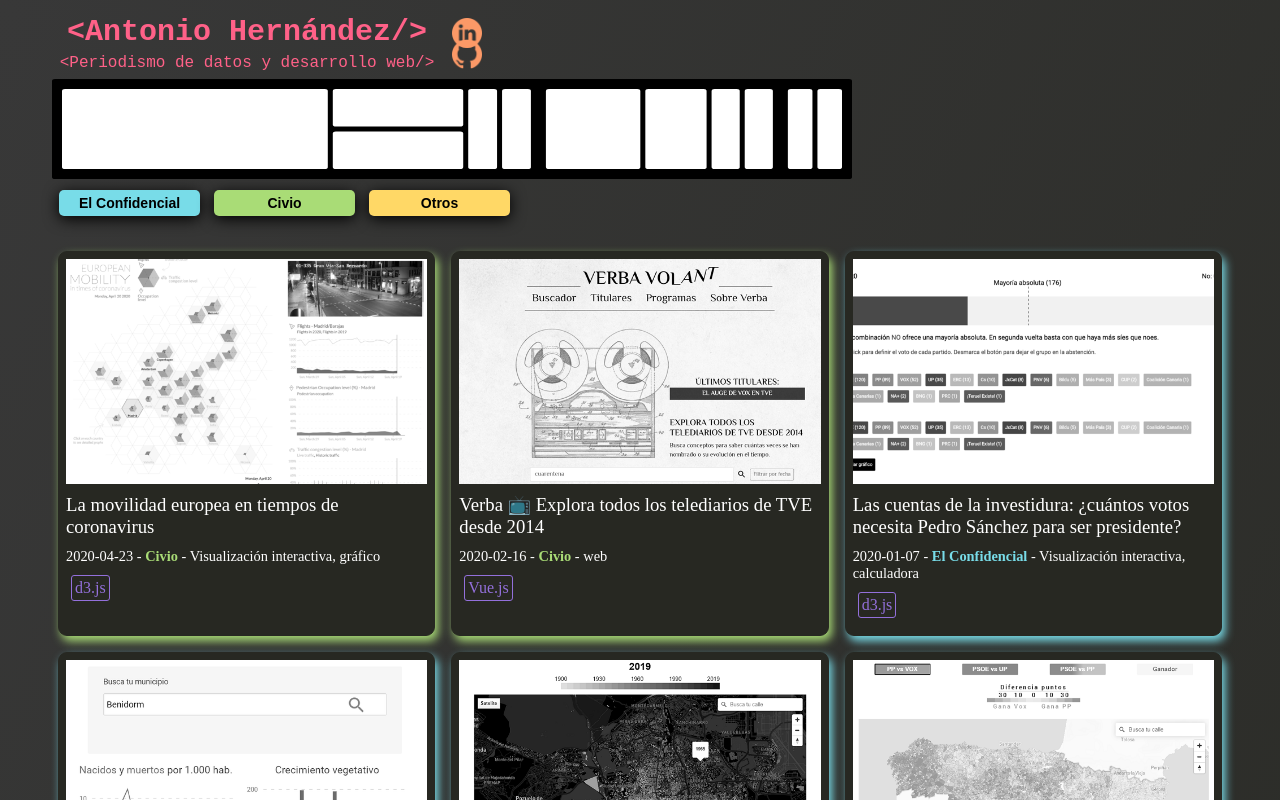
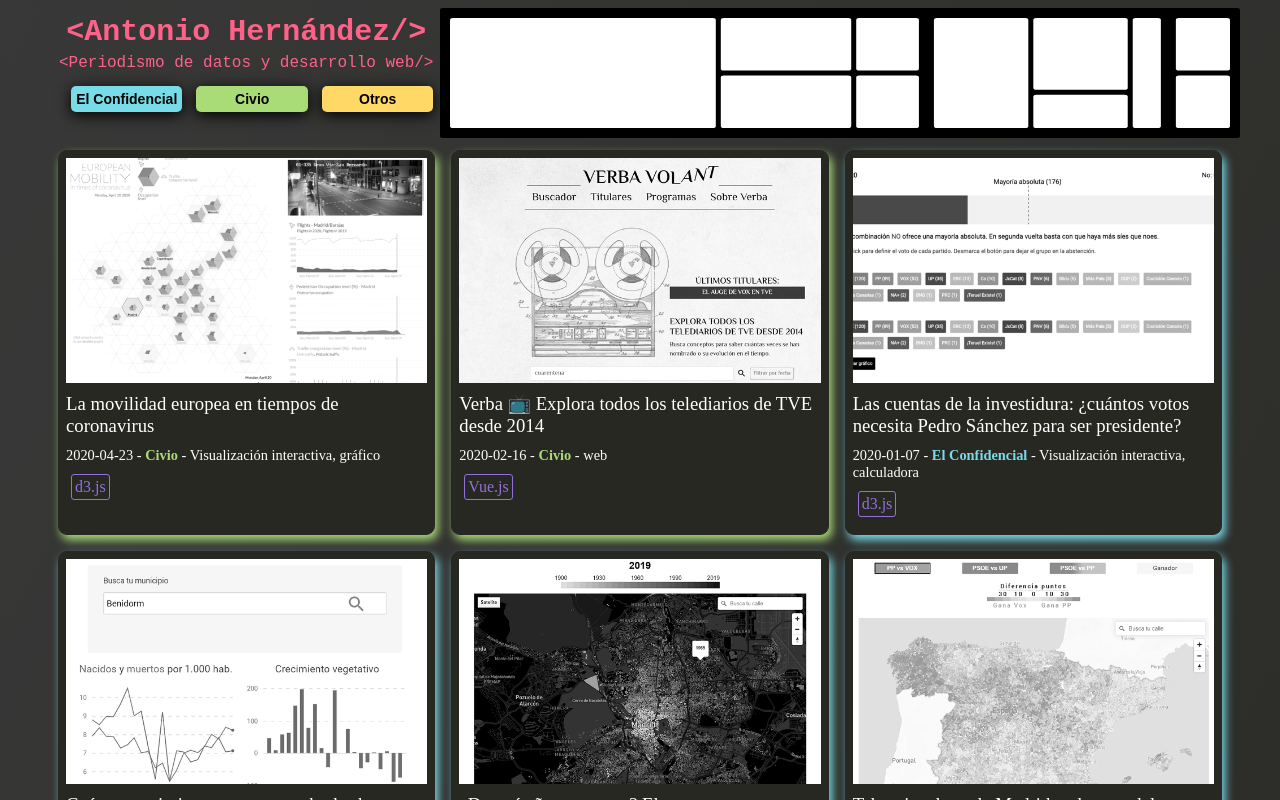
Before and after one commit to anerodata/portfolio, a Vue app: page / in a window 1280 px wide. Shown: the top 800 px of the page. Built offline with nearby package versions, Linux system fonts and the light colour scheme; a web font is replaced by a local one.

Commit message:
Relocating filter in header

```diff
--- a/src/App.vue
+++ b/src/App.vue
@@ -5,8 +5,14 @@
         :title="title"
         :subtitle="subtitle"
         :treemapData="treemapData"
+        :orgs="orgs"
+        @filter-org="filterOrg"
       />
-      <Items :items="items"/>
+      <Items
+        :items="items"
+        :orgs="orgs"
+        :noSelectedOrgs="noSelectedOrgs"
+        :selectedOrg="selectedOrg"/>
     </div>
   </div>
 </template>
@@ -24,7 +30,25 @@ export default {
   data() {
     return {
       title: '<Antonio Hernández/>',
-      subtitle: '<Periodismo de datos y desarrollo web/>'
+      subtitle: '<Periodismo de datos y desarrollo web/>',
+      orgs: [
+          {
+            name: 'El Confidencial',
+            clicked: false
+          },
+
+          {
+            name: 'Civio',
+            clicked: false
+          },
+
+          {
+            name: 'Otros',
+            clicked: false
+          }
+        ],
+      noSelectedOrgs: [],
+      selectedOrg: 'all'
     }
   },
   methods: {
@@ -37,6 +61,16 @@ export default {
         }
       })
     },
+    filterOrg(orgValue) {
+      this.selectedOrg = orgValue
+      this.noSelectedOrgs = []
+      this.orgs.forEach(org => {
+        if(org.name !== orgValue) {
+          this.noSelectedOrgs.push(org.name)
+        }
+      })
+      this.selectedOrg = orgValue
+    }
   },
   computed: {
     items() {
--- a/src/components/Header.vue
+++ b/src/components/Header.vue
@@ -8,7 +8,7 @@
 			 	<span>
 			 		{{subtitle}}
 			 	</span>
-			</div>
+			 	<!--
 				 	<div id="social_btn">
 						<a href="https://github.com/anerodata"  target="_blank">
 							<img src="../assets/img/github.png"/>
@@ -17,34 +17,39 @@
 							<img src="../assets/img/linkedin.png"/>
 						</a>
 					</div>
+				-->
+			</div>
+			<FilterBtn :orgs="orgs" @filter-org="filterOrg"/>
 		</div>
 		<Treemap :data="treemapData"/>
 	</div>
 </template>
 
 <script>
+import FilterBtn from './FilterBtn.vue'
 import Treemap from './Treemap.vue'
 export default {
   name: 'Header',
   components: {
+  	FilterBtn,
   	Treemap
   },
-  props: ['title', 'subtitle', 'treemapData']
+  props: ['title', 'subtitle', 'treemapData', 'orgs'],
+  methods: {
+  	filterOrg(orgValue) {
+  		this.$emit('filter-org', orgValue)
+    }
+  }
 }
 </script>
 
 <style scoped>
 	.header_container {
 		width: 100%;
-    	max-width: 470px;
-	}
-
-	div #header{
     	display: flex;
 	}
 
 	#header_title{
-		flex-basis: 80%;
 		font-family: 'Fira Code', monospace;
 		color: #ff6188;
 		/*color: #272822;*/
@@ -59,19 +64,12 @@ export default {
 	}
 
 	#social_btn {
-		position: relative;
-		flex-basis: 15%;
+
 	}
 
 	#social_btn img{
-		display: block;
 		width: 30px;
 		margin: 10px 10px;
-	}
-
-	#social_btn a:first-child{
-		position: absolute;
-    	bottom: 0px;
 	}
 
 	#filter_btn {
--- a/src/components/Items.vue
+++ b/src/components/Items.vue
@@ -1,45 +1,24 @@
 <template>
  <div class="body">
-  <FilterBtn :orgs="orgs" @filter-org="filterOrg"/>
   <div class="items_container">
     <Item :item="item" :noSelectedOrgs="noSelectedOrgs" :selectedOrg="selectedOrg" v-for="(item, index) in sortedItems" :key="index"/>
   </div>
  </div>
 </template>
 <script>
-import FilterBtn from './FilterBtn.vue'
 import Item from './Item.vue'
 export default {
   name: 'Items',
   components: {
-    FilterBtn,
     Item
   },
   props: {
-    items: Array
+    items: Array,
+    noSelectedOrgs: Array,
+    selectedOrg: String,
+    orgs: Array
   },
-  data() {
-    return {
-      orgs: [
-          {
-            name: 'El Confidencial',
-            clicked: false
-          },
 
-          {
-            name: 'Civio',
-            clicked: false
-          },
-
-          {
-            name: 'Otros',
-            clicked: false
-          }
-        ],
-      noSelectedOrgs: [],
-      selectedOrg: 'all'
-      }
-  },
   computed: {
     sortedItems() {
       console.log(this.items)
@@ -48,16 +27,7 @@ export default {
     }
   },
   methods: {
-    filterOrg(orgValue) {
-      this.selectedOrg = orgValue
-      this.noSelectedOrgs = []
-      this.orgs.forEach(org => {
-        if(org.name !== orgValue) {
-          this.noSelectedOrgs.push(org.name)
-        }
-      })
-    this.selectedOrg = orgValue
-    }
+
   }
 }
 </script>
--- a/src/components/Treemap.vue
+++ b/src/components/Treemap.vue
@@ -1,6 +1,6 @@
 <template>
   <div class="treemap_container">
-    <svg width="800px" height = "100px"></svg>
+    <svg width="800px" height = "130px"></svg>
   </div>
 </template>
 <script>
@@ -14,7 +14,7 @@ export default {
   methods: {
     createTreemap() {
       const treemapLayout = d3.treemap()
-        .size([800, 100])
+        .size([800, 130])
         .paddingInner(5)
         .paddingOuter(5)
 
@@ -37,8 +37,6 @@ export default {
             return d.parent.data.name
           }
         })
-
-
     }
   }
 }
```
Lines whose indentation alone changed are shown as unchanged.
